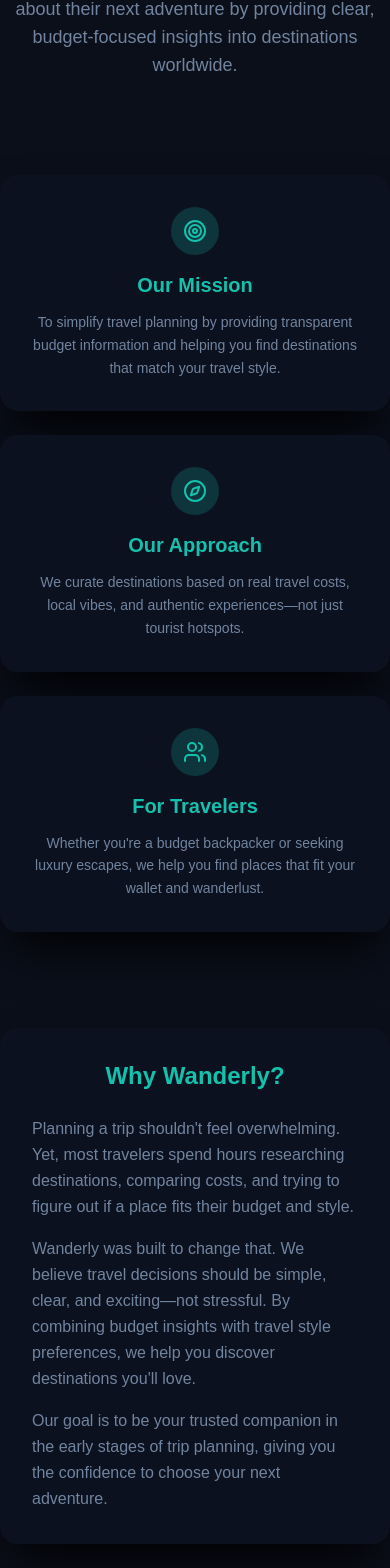
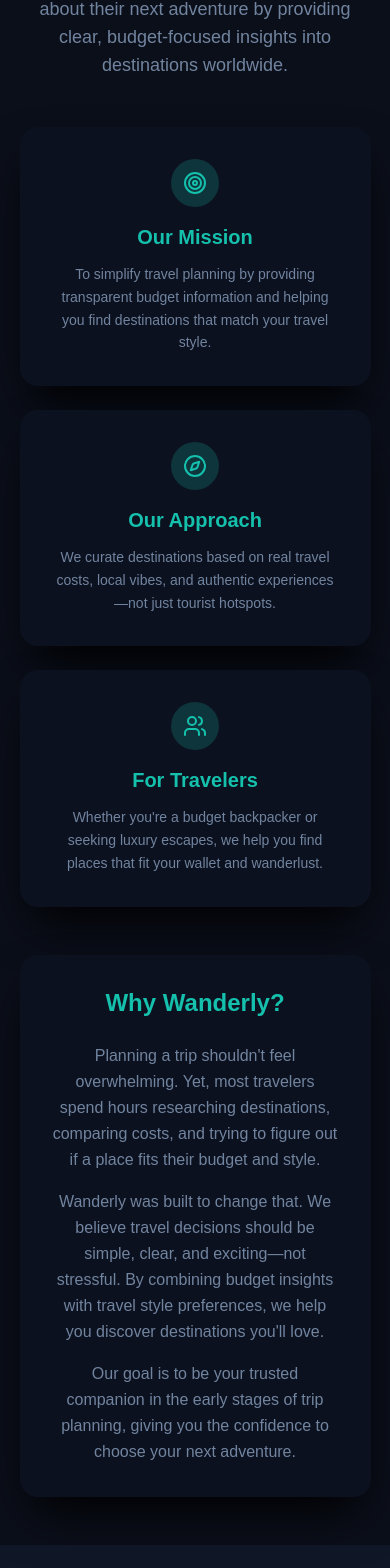
Before and after one commit to Muhamed-Essam18/Wanderly, a Next.js app: page /about in a window 390 px wide. Shown: the part 299-1867 px from the top of the page. Built offline with nearby package versions, Linux system fonts and the light colour scheme.

Commit message:
ui-refining

```diff
--- a/Components/Footer/Footer.tsx
+++ b/Components/Footer/Footer.tsx
@@ -19,13 +19,13 @@
               About
             </a>
           </li>
-          <li>|</li>
+          <li className="hidden md:block">|</li>
           <li>
             <a href="" className="hover:text-primary transition-colors">
               Upcoming Features
             </a>
           </li>
-          <li>|</li>
+          <li className="hidden md:block">|</li>
           <li>
             <a href="" className="hover:text-primary transition-colors">
               Meet The Developer
--- a/app/about/page.tsx
+++ b/app/about/page.tsx
@@ -3,8 +3,8 @@
 import { motion } from "motion/react";
 const page = () => {
   return (
-    <div className="min-h-screen bg-background mt-15">
-      <div className="container pb-16 flex flex-col items-center justify-center m-auto">
+    <div className="min-h-screen bg-background mt-15 w-[90%] m-auto">
+      <div className="container  md:pb-16 flex flex-col items-center justify-center m-auto">
         {/* Hero Section */}
         <motion.section
           initial={{ opacity: 0, x: -50 }}
@@ -32,7 +32,7 @@
         <motion.section
           initial={{ opacity: 0, x: -50 }}
           animate={{ opacity: 1, x: 0, transition: { duration: 0.6 } }}
-          className="py-12"
+          className="md:py-12"
         >
           <div className="grid md:grid-cols-3 gap-6">
             <div className="bg-surface shadow-2xl shadow-black rounded-2xl p-8 text-center">
@@ -83,7 +83,7 @@
             <h2 className="font-display text-2xl md:text-3xl font-bold text-primary mb-6 text-center">
               Why Wanderly?
             </h2>
-            <div className="space-y-4 text-text-muted leading-relaxed">
+            <div className="space-y-4 text-center text-text-muted leading-relaxed">
               <p>
                 Planning a trip shouldn't feel overwhelming. Yet, most travelers
                 spend hours researching destinations, comparing costs, and
--- a/app/comming-soon/page.tsx
+++ b/app/comming-soon/page.tsx
@@ -41,8 +41,8 @@
 
 const ComingSoon = () => {
   return (
-    <div className="min-h-screen bg-background ">
-      <div className="container pt-10 pb-10 m-auto">
+    <div className="min-h-screen bg-background w-[90%] m-auto">
+      <div className="container pt-10 pb-10 ">
         <motion.section
           initial={{ opacity: 0, x: -50 }}
           animate={{ opacity: 1, x: 0, transition: { duration: 0.6 } }}
@@ -66,7 +66,7 @@
           whileInView={{ opacity: 1, x: 0, transition: { duration: 0.8 } }}
           className=" pb-20"
         >
-          <div className="grid md:grid-cols-2 gap-6 w-[90%] m-auto">
+          <div className="grid md:grid-cols-2 gap-6 justify-center ">
             {upcomingFeatures.map((feature, index) => (
               <div
                 key={feature.title}
```
